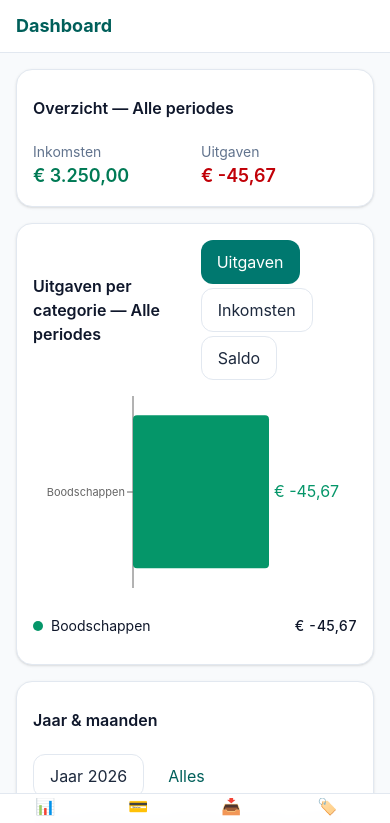
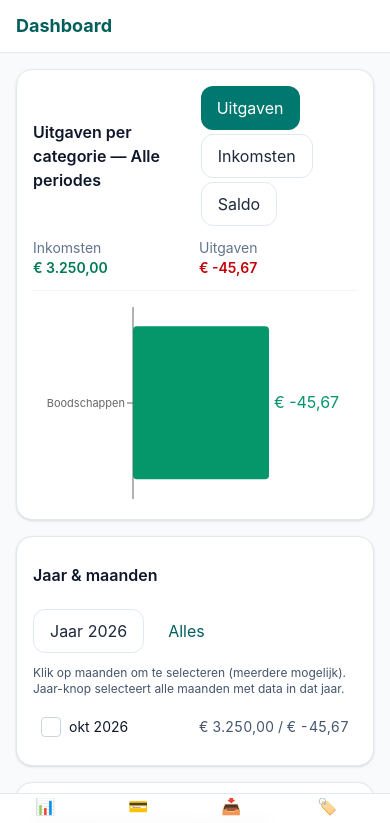
Before and after one commit to migila1/testsite, a React (Vite) app: page / in a window 390 px wide. Shown: the top 823 px of the page. Built offline with nearby package versions, Linux system fonts and the light colour scheme.

Commit message:
mobiel beter maken

```diff
--- a/src/pages/Dashboard.jsx
+++ b/src/pages/Dashboard.jsx
@@ -116,7 +116,10 @@ export default function Dashboard() {
 
   return (
     <div className="grid gap-4 lg:grid-cols-2">
-      <Card title={`Overzicht — ${periodTitle(transactions, selectedMonths, yearFocus)}`}>
+      <Card
+        title={`Overzicht — ${periodTitle(transactions, selectedMonths, yearFocus)}`}
+        className="hidden lg:block"
+      >
         <dl className="grid grid-cols-2 gap-3 text-sm">
           <div>
             <dt className="text-slate-500">Inkomsten</dt>
@@ -151,6 +154,21 @@ export default function Dashboard() {
           </div>
         }
       >
+        <dl className="mb-3 grid grid-cols-2 gap-2 border-b border-slate-100 pb-3 text-sm lg:hidden">
+          <div>
+            <dt className="text-slate-500">Inkomsten</dt>
+            <dd className="font-semibold text-emerald-700">{formatCents(income)}</dd>
+          </div>
+          <div>
+            <dt className="text-slate-500">Uitgaven</dt>
+            <dd className="font-semibold text-red-700">{formatCents(-expense)}</dd>
+          </div>
+        </dl>
+        {selectedMonths.length > 0 && (
+          <Button variant="ghost" className="mb-2 lg:hidden" onClick={clearSelection}>
+            Toon alle periodes
+          </Button>
+        )}
         {byCat.length === 0 ? (
           <p className="text-sm text-slate-500">{modeMeta.empty}</p>
         ) : (
@@ -189,27 +207,6 @@ export default function Dashboard() {
             </ResponsiveContainer>
           </div>
         )}
-        <ul className="mt-3 divide-y divide-slate-100 text-sm lg:hidden">
-          {byCat.map((row) => (
-            <li key={row.categoryId} className="flex min-h-11 items-center justify-between py-1">
-              <span className="flex items-center gap-2">
-                <span className="inline-block h-2.5 w-2.5 rounded-full" style={{ background: row.color }} />
-                {row.name}
-              </span>
-              <span
-                className={`font-medium tabular-nums ${
-                  chartMode === 'balance' && row.totalCents < 0
-                    ? 'text-red-700'
-                    : chartMode === 'balance' && row.totalCents > 0
-                      ? 'text-emerald-700'
-                      : ''
-                }`}
-              >
-                {formatChartCents(row.totalCents)}
-              </span>
-            </li>
-          ))}
-        </ul>
       </Card>
 
       <Card title="Jaar & maanden" className="lg:col-span-2">
```
